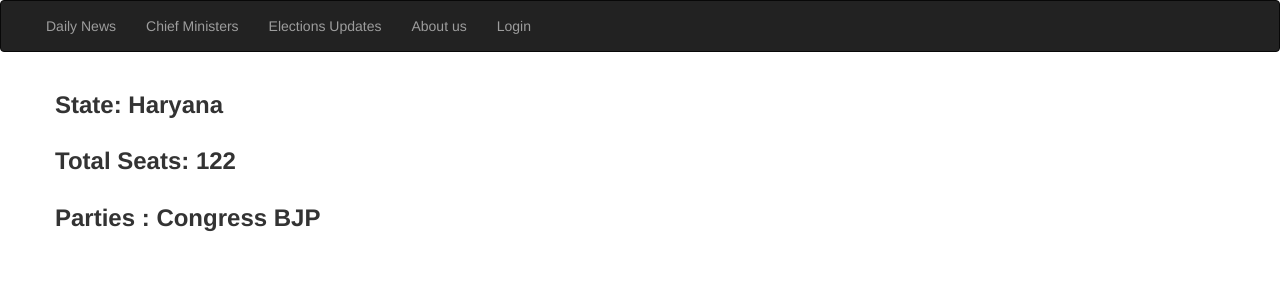
After one commit to gautamamber/Django-social-media-application, a Django app: page /nirvachit/election_update_details/1 in a window 1280 px wide. The commit adds this page. Shown: the top 300 px of the page. Run offline with Django 3.2, Linux system fonts and the light colour scheme; data comes from the database, SQL or seed files in the repository; both versions use the stored data as it was after the commit; some libraries are stand-ins or nearby versions.

Commit message:
election updates added

```diff
--- a/pollapp/models.py
+++ b/pollapp/models.py
@@ -118,10 +118,12 @@ class Party(models.Model):
 
 class ElectionUpdate(models.Model):
 	state = models.ForeignKey(State, on_delete = models.CASCADE)
+	party = models.ManyToManyField(Party, blank = True)
+	total_no_of_seats = models.IntegerField(blank = True, default = 0)
 
 	def __str__(self):
 		return str(self.state)
 
 	class Meta:
-		verbose_name = "State"
-		verbose_name_plural = "State"
+		verbose_name = "Election Update"
+		verbose_name_plural = "Election Update"
--- /dev/null
+++ b/pollapp/templates/pollapp/election_update_details.html
@@ -0,0 +1,39 @@
+{% extends 'base.html' %}
+{% block body %}
+{% load static %}
+
+<div class="container">
+    <div class="row">
+        <div>
+            <h3>
+                <b>
+                    State: {{ data.state }}
+                </b>
+            </h3>
+        </div>
+    </div>
+</div>
+<div class="container">
+    <div class="row">
+        <div>
+            <h3>
+                <b>
+                    Total Seats: {{ data.total_no_of_seats }}
+                </b>
+            </h3>
+        </div>
+    </div>
+</div>
+<div class="container">
+    <div class="row">
+        <div>
+            <h3>
+                <b>
+                    Parties : {% for parties in data.party.all %} {{ parties }} {% endfor %}
+                </b>
+            </h3>
+        </div>
+    </div>
+</div>
+
+{% endblock %}
--- a/pollapp/templates/pollapp/news.html
+++ b/pollapp/templates/pollapp/news.html
@@ -12,9 +12,9 @@
 <div class="container">
 	<div class="row">
 		<div class="col-xs-12">
-			{% for newss in new %}
-			<h3>{{ newss.title }}</h3>
-			<h5><p>{{ newss.text|linebreaksbr }}</p></h5>
+			{% for news_list in new %}
+			<h3>{{ news_list.title }}</h3>
+			<h5><p>{{ news_list.text|linebreaksbr }}</p></h5>
 			<b>-----------------------------------------------------------------------------------------------</b>
 			{% endfor %}
 		</div>
--- a/pollapp/urls.py
+++ b/pollapp/urls.py
@@ -17,6 +17,7 @@ urlpatterns = [
 	path('former_minister/', views.former_minister, name = 'former_minister'),
 	path('election_updates/', views.election_updates, name = 'election_updates'),
 	path('news_letter/', views.send_newsletter, name = "news_letter"),
+	path('election_update_details/<int:pk>', views.election_update_details, name = "election_update_details"),
 
 	# url(r'^activate/(?P<uidb64>[0-9A-Za-z_\\-]+)/(?P<token>[0-9A-Za-z]{1,13}-[0-9A-Za-z]{1,20})/$',views.activate, name='activate'),
 
--- a/pollapp/views.py
+++ b/pollapp/views.py
@@ -2,7 +2,7 @@ from django.shortcuts import render
 # Create your views here.
 from django.shortcuts import render, get_object_or_404, redirect
 from django.http import HttpResponse, HttpResponseRedirect
-from .models import Post, Comment, News, Subscriber
+from .models import Post, Comment, News, Subscriber, State, Party, ElectionUpdate
 from .forms import RegistrationForm, CommentForm, NewsForm, NewsLetterForm
 from django.urls import reverse
 from django.utils import timezone
@@ -15,7 +15,12 @@ def about(request):
 	return render(request, 'pollapp/about.html')
 
 def election_updates(request):
-	return render(request, 'pollapp/election_updates.html')
+	list_state = ElectionUpdate.objects.all()
+	return render(request, 'pollapp/election_updates.html', {'list_state' : list_state})
+
+def election_update_details(request, pk):
+	data = get_object_or_404(ElectionUpdate, pk = pk)
+	return render(request, "pollapp/election_update_details.html", {'data':data})
 
 def former_minister(request):
 	return render(request, 'pollapp/chief_minister.html')
```
Also changed, not shown: pollapp/templates/pollapp/election_updates.html (+11 -1 lines), db.sqlite3, pollapp/migrations/0012_electionupdate_party.py (added), pollapp/migrations/0013_auto_20190325_0754.py (added), pollapp/migrations/0014_electionupdate_total_no_of_seats.py (added).
